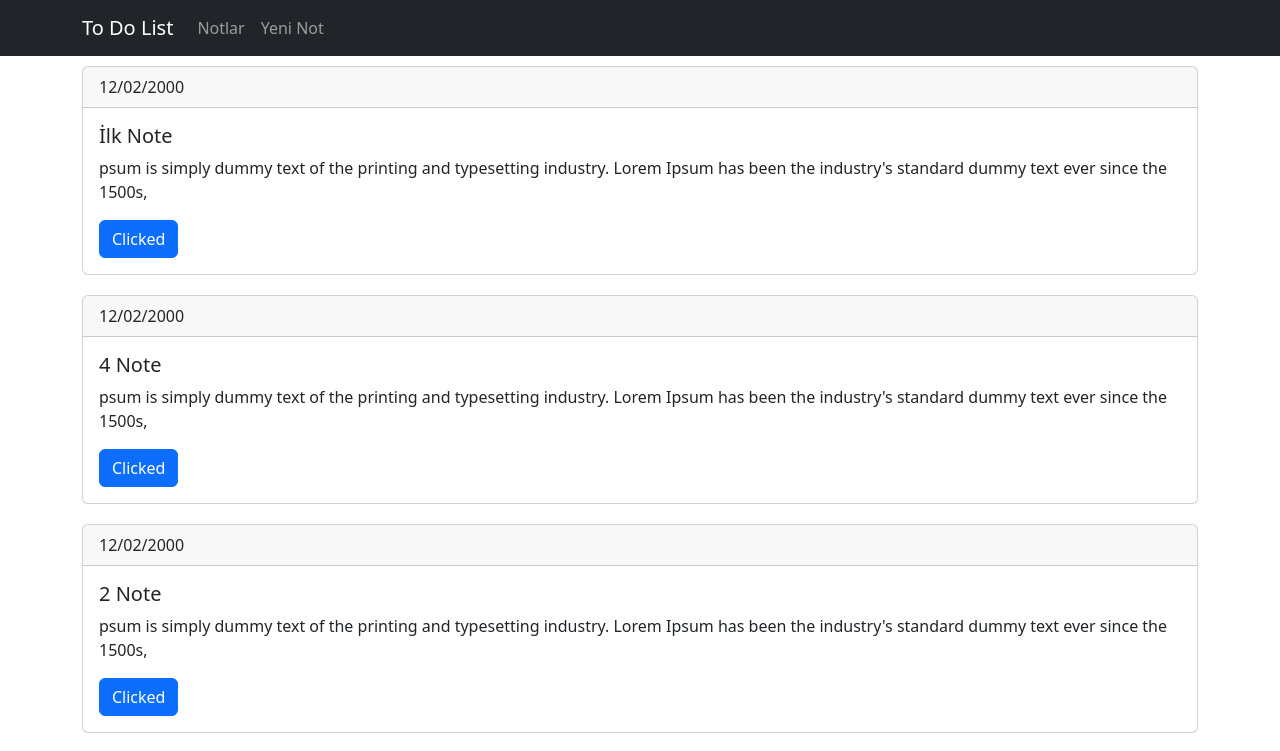
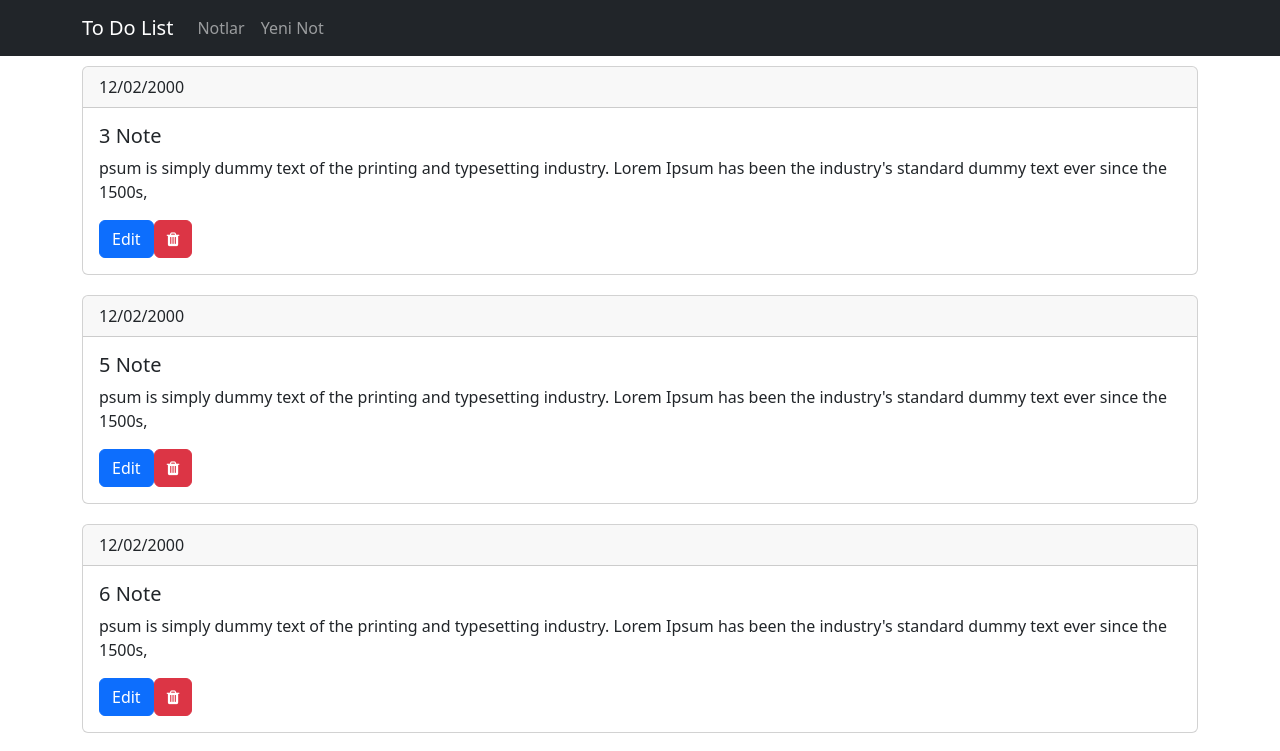
Before and after one commit to zeynepyldrm/React-To-Do-List-Project, a React (Create React App) app: page / in a window 1280 px wide. Shown: the top 751 px of the page. Built offline with nearby package versions, Linux system fonts and the light colour scheme; data requests are answered from the project's data file.

Commit message:
clicked note deleted working

```diff
--- a/db.json
+++ b/db.json
@@ -1,41 +1,22 @@
 {
   "notes": [
     {
-      "id": 1,
-      "title":"İlk Note",
-      "content":"psum is simply dummy text of the printing and typesetting industry. Lorem Ipsum has been the industry's standard dummy text ever since the 1500s, ",
-      "date":"12/02/2000"
-    },
-    {
-      "id": 2,
-      "title":"4 Note",
-      "content":"psum is simply dummy text of the printing and typesetting industry. Lorem Ipsum has been the industry's standard dummy text ever since the 1500s, ",
-      "date":"12/02/2000"
-    },
-    {
-      "id": 3,
-      "title":"2 Note",
-      "content":"psum is simply dummy text of the printing and typesetting industry. Lorem Ipsum has been the industry's standard dummy text ever since the 1500s, ",
-      "date":"12/02/2000"
-    },
-    {
       "id": 4,
-      "title":"3 Note",
-      "content":"psum is simply dummy text of the printing and typesetting industry. Lorem Ipsum has been the industry's standard dummy text ever since the 1500s, ",
-      "date":"12/02/2000"
+      "title": "3 Note",
+      "content": "psum is simply dummy text of the printing and typesetting industry. Lorem Ipsum has been the industry's standard dummy text ever since the 1500s, ",
+      "date": "12/02/2000"
     },
     {
       "id": 5,
-      "title":"5 Note",
-      "content":"psum is simply dummy text of the printing and typesetting industry. Lorem Ipsum has been the industry's standard dummy text ever since the 1500s, ",
-      "date":"12/02/2000"
+      "title": "5 Note",
+      "content": "psum is simply dummy text of the printing and typesetting industry. Lorem Ipsum has been the industry's standard dummy text ever since the 1500s, ",
+      "date": "12/02/2000"
     },
     {
       "id": 6,
-      "title":"6 Note",
-      "content":"psum is simply dummy text of the printing and typesetting industry. Lorem Ipsum has been the industry's standard dummy text ever since the 1500s, ",
-      "date":"12/02/2000"
+      "title": "6 Note",
+      "content": "psum is simply dummy text of the printing and typesetting industry. Lorem Ipsum has been the industry's standard dummy text ever since the 1500s, ",
+      "date": "12/02/2000"
     }
   ]
-
 }
--- a/package.json
+++ b/package.json
@@ -6,6 +6,7 @@
     "@testing-library/jest-dom": "^5.14.1",
     "@testing-library/react": "^11.2.7",
     "@testing-library/user-event": "^12.8.3",
+    "axios": "^0.23.0",
     "boostrap": "^2.0.0",
     "react": "^17.0.2",
     "react-dom": "^17.0.2",
--- a/public/index.html
+++ b/public/index.html
@@ -10,20 +10,14 @@
       content="Web site created using create-react-app"
     />
     <link rel="apple-touch-icon" href="%PUBLIC_URL%/logo192.png" />
+    <link rel="stylesheet" href="https://cdnjs.cloudflare.com/ajax/libs/font-awesome/4.7.0/css/font-awesome.min.css">
     <!--
       manifest.json provides metadata used when your web app is installed on a
       user's mobile device or desktop. See https://developers.google.com/web/fundamentals/web-app-manifest/
     -->
     <link rel="manifest" href="%PUBLIC_URL%/manifest.json" />
-    <!--
-      Notice the use of %PUBLIC_URL% in the tags above.
-      It will be replaced with the URL of the `public` folder during the build.
-      Only files inside the `public` folder can be referenced from the HTML.
 
-      Unlike "/favicon.ico" or "favicon.ico", "%PUBLIC_URL%/favicon.ico" will
-      work correctly both with client-side routing and a non-root public URL.
-      Learn how to configure a non-root public URL by running `npm run build`.
-    -->
+
     <title>React App</title>
   </head>
   <body>
--- a/src/componets/NoteItems/ListItem/NoteCard.js
+++ b/src/componets/NoteItems/ListItem/NoteCard.js
@@ -1,22 +1,61 @@
 import React, { Component } from 'react'
 
+import axios from "axios";
+import { Link } from 'react-router-dom';
 class NoteCard extends Component {
+    constructor(props) {
+        super(props);
+        this.state = {
+            clickedNoteId: ""
+        }
 
-    render(){
-    return (
+    }
+    DelNote = (id) => {
 
-        <div class="card" style={{marginBottom:"20px"}}>{this.props.key}
-            <div class="card-header">{this.props.date}
+        console.log("function çalıştı");
+        const baseURL = "http://localhost:3333/notes"
+        let note = null
+        axios.get(`${baseURL}/${id}`)
+            .then((response) => {
+                note = response.data
+                if (note != null) {
+                    axios.delete(`${baseURL}/${id}`)
+                        .then(() => {
+                            alert("Note deleted!");
+                            window.location.reload();
+                            note = null
+                        }
+                        )
+                }
+                else{
+                    console.log("null value")
+                }
+            })
+
+
+
+    }
+
+    render() {
+        return (
+
+            <div className="card" style={{ marginBottom: "20px" }}>{ this.props.key}
+                <div className="card-header">{this.props.date}
+                </div>
+                <div className="card-body">
+                    <h5 className="card-title">{this.props.title}</h5>
+                    <p className="card-text">{this.props.content}</p>
+                    <a href="#" className="btn btn-primary">Edit</a>
+                    <button className="btn btn-danger" type="button" onClick={() => {
+
+                        this.DelNote(this.props.id)
+                    }}><i className="fa fa-trash"></i></button>
+
+                </div>
             </div>
-            <div class="card-body">
-                <h5 class="card-title">{this.props.title}</h5>
-                <p class="card-text">{this.props.content}</p>
-                <a href="#" class="btn btn-primary">Clicked</a>
-            </div>
-        </div>
 
-    )
-}
+        )
+    }
 
 }
 export default NoteCard;
--- a/src/componets/NoteItems/ListItem/NoteList.js
+++ b/src/componets/NoteItems/ListItem/NoteList.js
@@ -1,7 +1,5 @@
 import React, { Component } from 'react'
 import NoteCard from './NoteCard'
-import { ListGroup, ListGroupItem } from 'reactstrap';
-import { Table } from 'reactstrap';
 class NoteList extends Component {
     constructor(props) {
         super(props);
@@ -23,7 +21,7 @@ class NoteList extends Component {
         return (
             <div className="container">{
                 this.state.notes.map(note => (
-                <NoteCard title={note.title} date={note.date} content={note.content} key={note.id} />
+                <NoteCard title={note.title} date={note.date} content={note.content} key={note.id} id={note.id} />
             ))
             }
             </div>
```
Also changed, not shown: 1 other file (tests, documents, lock files or other folders).
